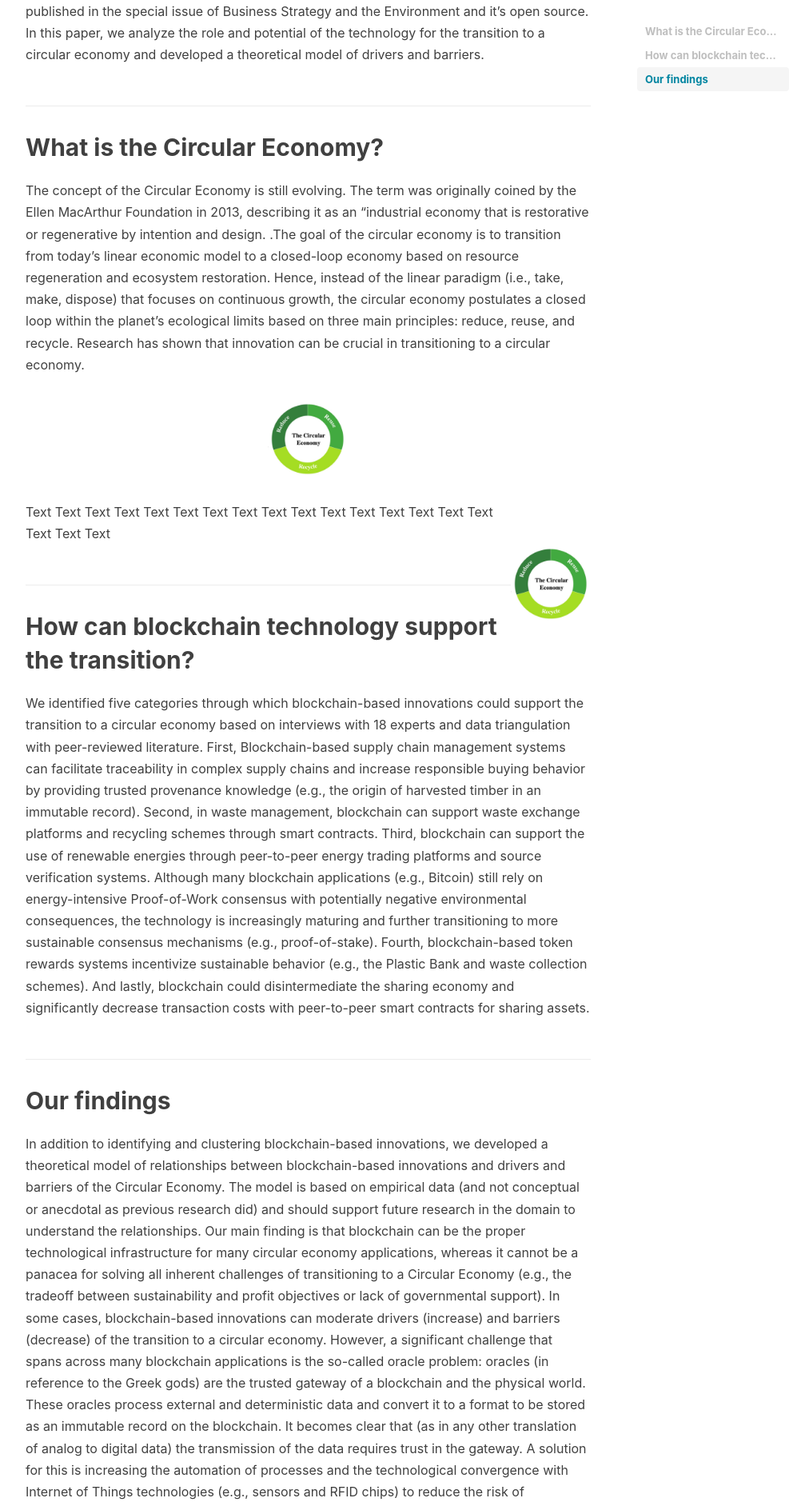
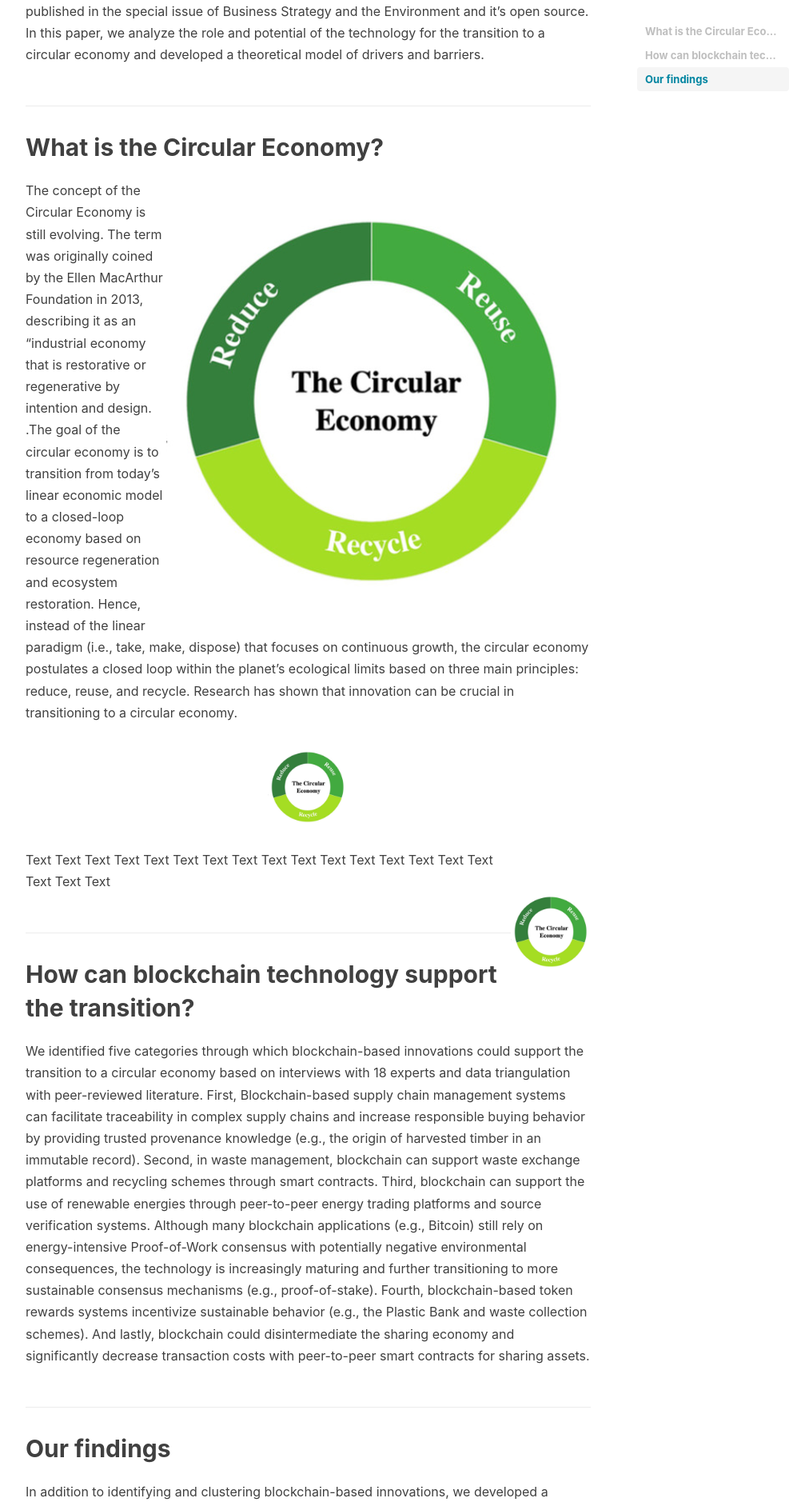
Before and after one commit to MoritzBS/MoritzBS.github.io, a Jekyll site: the page built from _posts/2022-05-30-future-example.markdown, in a window 1280 px wide. Shown: the part 804-2687 px from the top of the page at 80% size, without its empty margins (233-1235 px from the left). Built offline with Jekyll 4.4.1, drawn with Linux system fonts in a browser that asks for light colours; nearby versions of some CDN libraries; comment, search, counter and statistics services are not loaded.

Commit message:
Update 2022-05-30-future-example.markdown

```diff
--- a/_posts/2022-05-30-future-example.markdown
+++ b/_posts/2022-05-30-future-example.markdown
@@ -20,6 +20,7 @@ Our article on blockchain-based innovations for the Circular Economy has been re
 In this paper, we analyze the role and potential of the technology for the transition to a circular economy and developed a theoretical model of drivers and barriers.
 
 ## What is the Circular Economy?
+<img src="/img/in-post/reduce.png" alt="Sunflower" style="float: right; margin-right: 15px;">
 The concept of the Circular Economy is still evolving. The term was originally coined by the Ellen MacArthur Foundation in 2013, describing it as an "industrial economy that is restorative or regenerative by intention and design.
 .The goal of the circular economy is to transition from today's linear economic model to a closed-loop economy based on resource regeneration and ecosystem restoration. Hence, instead of the linear paradigm (i.e., take, make, dispose) that focuses on continuous growth, the circular economy postulates a closed loop within the planet's ecological limits based on three main principles: reduce, reuse, and recycle. Research has shown that innovation can be crucial in transitioning to a circular economy.
 
```
